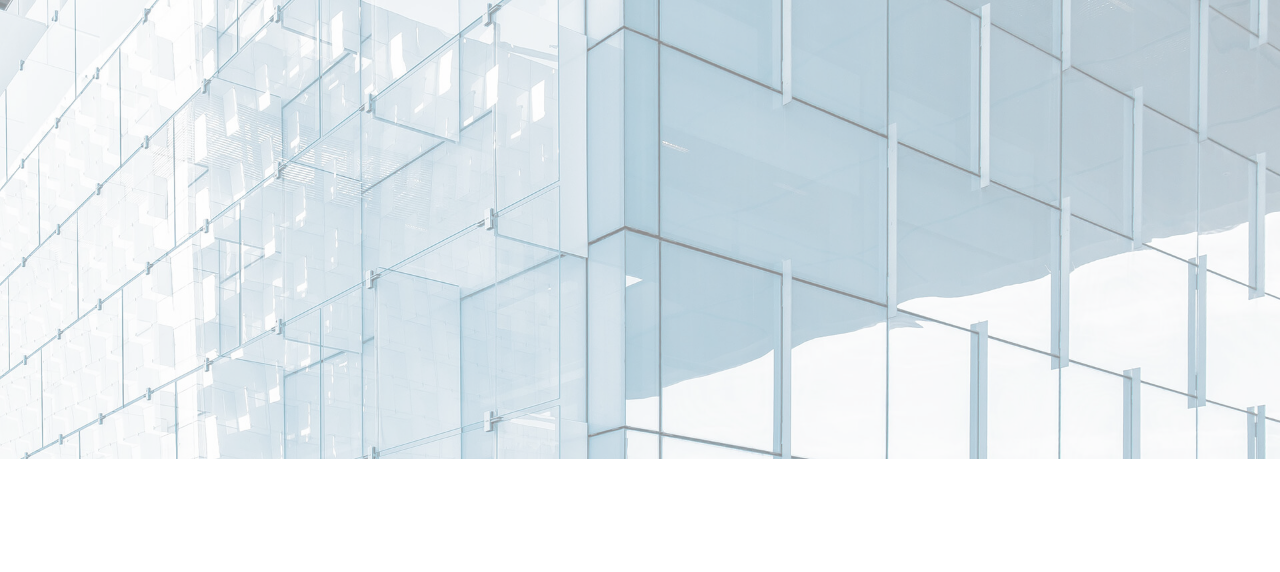
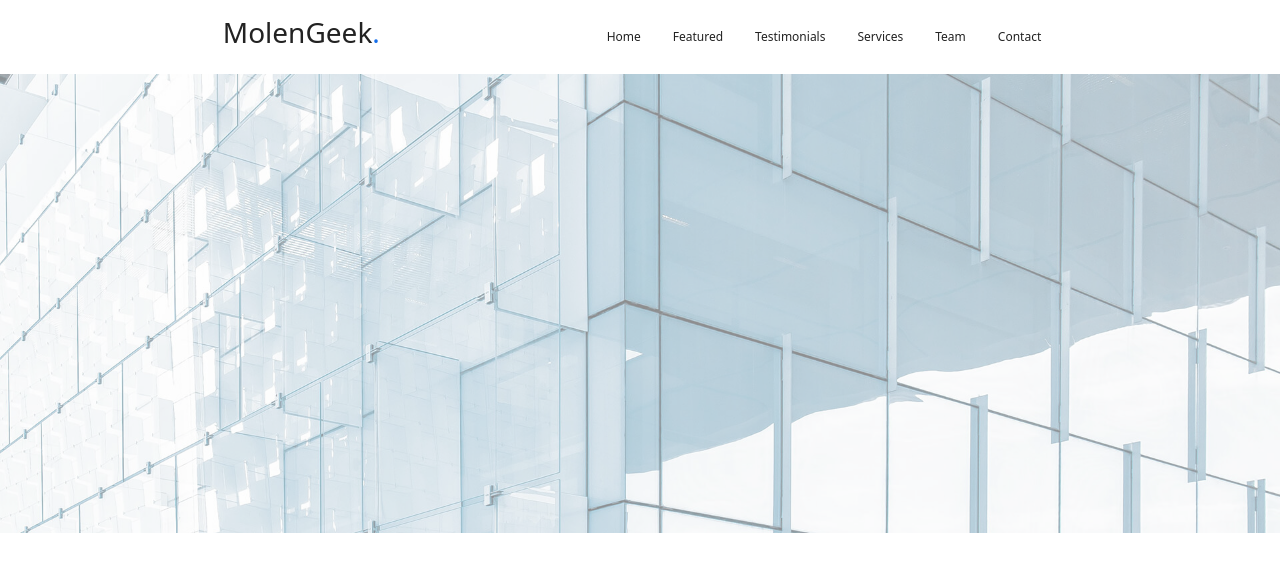
Before and after one commit to maxberck/Projet_templateMolengeek_maxence, a website: page index.html in a window 1280 px wide. Drawn offline with Linux system fonts and the light colour scheme.

Commit message:
finition de la navbar, il reste a ajuster le font size et le pad de celle-ci. puis modification dans le header la car le bg-image etait pas bien comme ca

```diff
--- a/index.html
+++ b/index.html
@@ -7,6 +7,29 @@
     <link rel="stylesheet" href="./public/css/app.css">
 </head>
 <body>
+    <nav class="d-flex container-fluid pt-3 pb-3">
+        <h3>MolenGeek<span>.</span></h3>
+        <ul class="nav " id="navbar">
+            <li class="nav-item">
+              <a class="nav-link" aria-current="page" href="#">Home</a>
+            </li>
+            <li class="nav-item">
+              <a class="nav-link" href="#">Featured</a>
+            </li>
+            <li class="nav-item">
+              <a class="nav-link" href="#">Testimonials</a>
+            </li>
+            <li class="nav-item">
+              <a class="nav-link ">Services</a>
+            </li>
+            <li class="nav-item">
+                <a class="nav-link ">Team</a>
+            </li>
+            <li class="nav-item">
+                <a class="nav-link">Contact</a>
+            </li>
+          </ul>
+    </nav>
     <header class="w-100">
         <div>
 
--- a/src/sass/_variables.sass
+++ b/src/sass/_variables.sass
@@ -0,0 +1,2 @@
+$txtblack: #222222
+$blue: #156EEA
--- a/src/sass/modules/_navbar.sass
+++ b/src/sass/modules/_navbar.sass
@@ -0,0 +1,13 @@
+nav
+    align-items: center
+    justify-content: space-evenly
+    background-color: #fff
+    h3
+        color: $txtblack
+        span
+            color: $blue
+    #navbar
+        font-size: .75em
+        li
+            a
+                color: $txtblack
```
Also changed, not shown: public/css/app.css, 1 other file.
